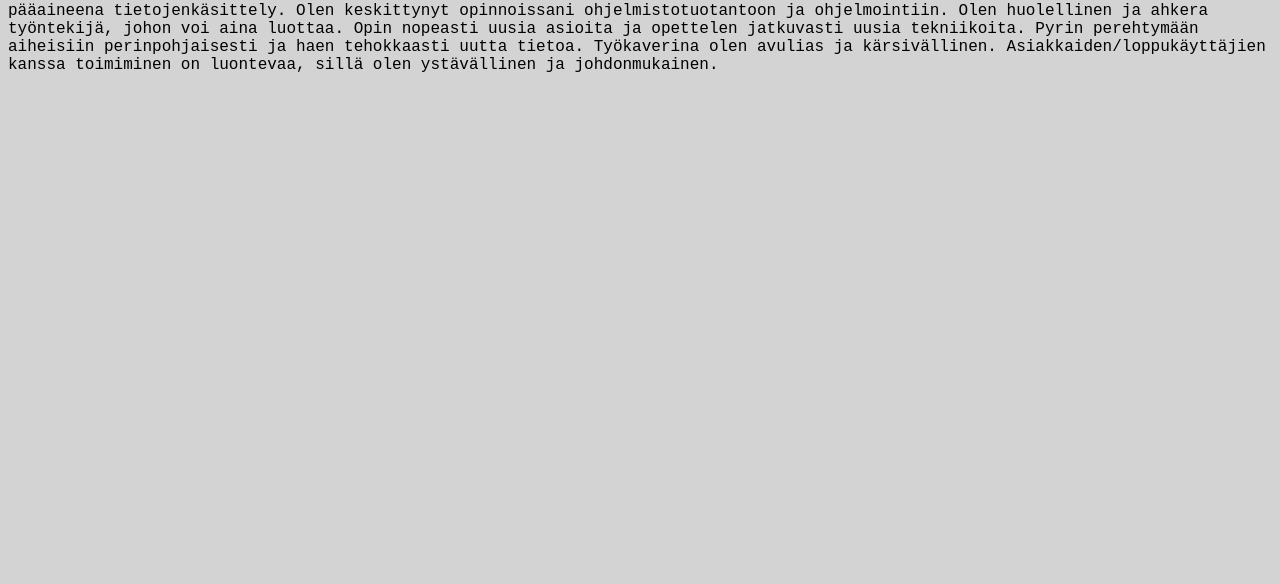
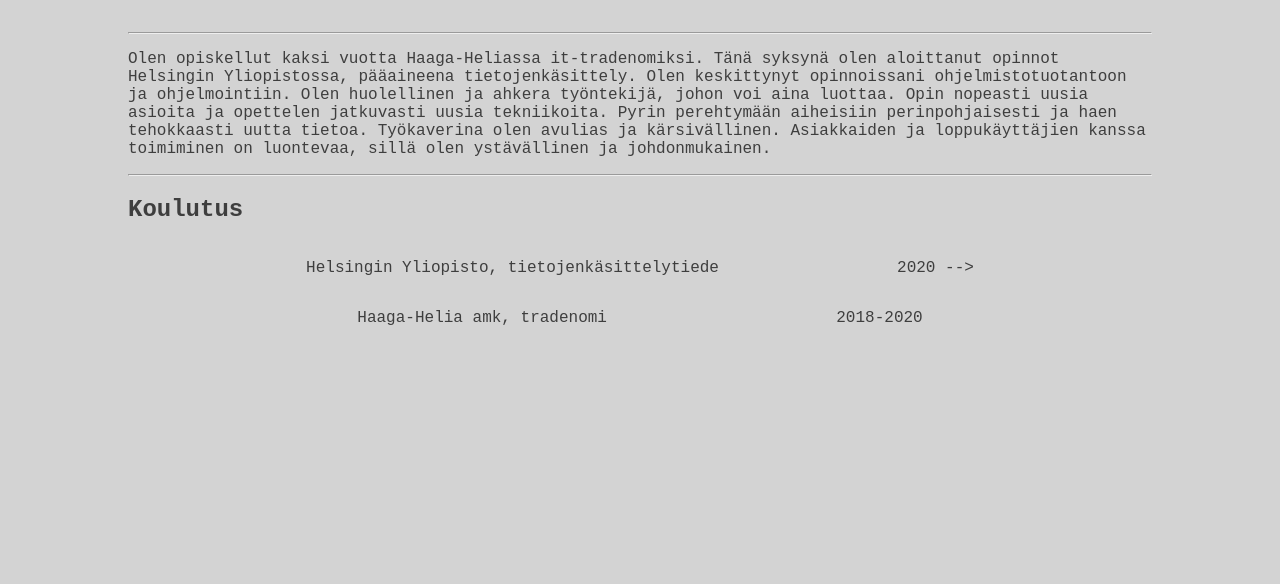
Before and after one commit to justuskeinanen/cv, a plain HTML site: page cv.html in a window 1280 px wide. Shown: the part 216-800 px from the top of the page. Drawn offline with Linux system fonts and the light colour scheme.

Commit message:
First draft of positioning, not quite happy with it, thought.

```diff
--- a/cv.html
+++ b/cv.html
@@ -15,16 +15,32 @@
   </div>
 
   <div>
+    <hr/>
     <p>
       Olen opiskellut kaksi vuotta Haaga-Heliassa it-tradenomiksi. Tänä syksynä olen aloittanut
 opinnot Helsingin Yliopistossa, pääaineena tietojenkäsittely. Olen keskittynyt opinnoissani
 ohjelmistotuotantoon ja ohjelmointiin. Olen huolellinen ja ahkera työntekijä, johon voi aina
 luottaa. Opin nopeasti uusia asioita ja opettelen jatkuvasti uusia tekniikoita. Pyrin
 perehtymään aiheisiin perinpohjaisesti ja haen tehokkaasti uutta tietoa. Työkaverina olen
-avulias ja kärsivällinen. Asiakkaiden/loppukäyttäjien kanssa toimiminen on luontevaa, sillä
+avulias ja kärsivällinen. Asiakkaiden ja loppukäyttäjien kanssa toimiminen on luontevaa, sillä
 olen ystävällinen ja johdonmukainen.
     </p>
+    <hr/>
   </div>
+
+  <h2>Koulutus</h2>
+
+  <div class="container-1">
+      <p>Helsingin Yliopisto, tietojenkäsittelytiede</p>
+      <p>2020 --></p>
+    </div>
+  <div class="container-1">
+      <p>Haaga-Helia amk, tradenomi</p>
+      <p>2018-2020</p>
+  </div>
+
+
+
 </body>
 
 </html>
--- a/style.css
+++ b/style.css
@@ -1,6 +1,8 @@
 body {
     font-family: 'Courier New', Courier, monospace;
     background-color: lightgray;
+    margin: 10vw;
+    color: rgba(0, 0, 0, 0.705);
 }
 
 .header {
@@ -11,3 +13,8 @@ body {
     display: flex;
     justify-content: space-evenly;
 }
+
+.container-1 {
+    display: flex;
+    justify-content: space-evenly;
+}
```
